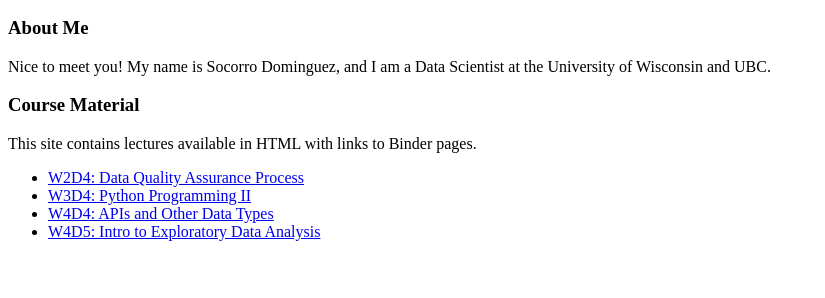
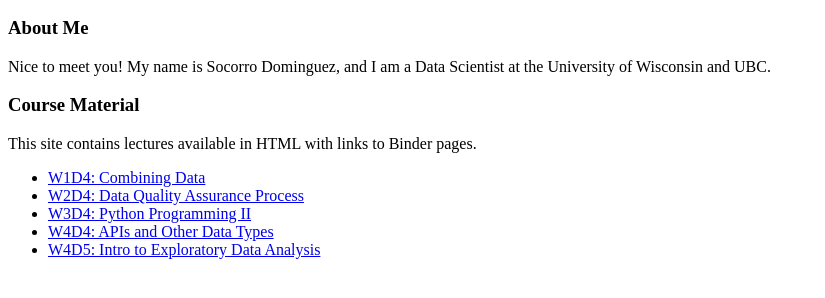
Before and after one commit to sedv8808/LHL_Lectures, a plain HTML site: page index.html in a window 1280 px wide. Shown: the part 110-408 px from the top of the page, without its empty margins (0-825 px from the left). Drawn offline with Linux system fonts and the light colour scheme.

Commit message:
updated readme

```diff
--- a/index.html
+++ b/index.html
@@ -16,6 +16,7 @@
     <p>This site contains lectures available in HTML with links to Binder pages.</p>
 
     <ul>
+        <li><a href="lectures/W1D4_Combining_Data.html">W1D4: Combining Data</a></li>
         <li><a href="lectures/W2D4_DataQualityAssuranceProcess.html">W2D4: Data Quality Assurance Process</a></li>
         <li><a href="lectures/W3D4_PythonProgrammingII.html">W3D4: Python Programming II</a></li>
         <li><a href="lectures/W4D4_APIs_and_Other_Data_Types.html">W4D4: APIs and Other Data Types</a></li>
```
Also changed, not shown: 2 other files.
